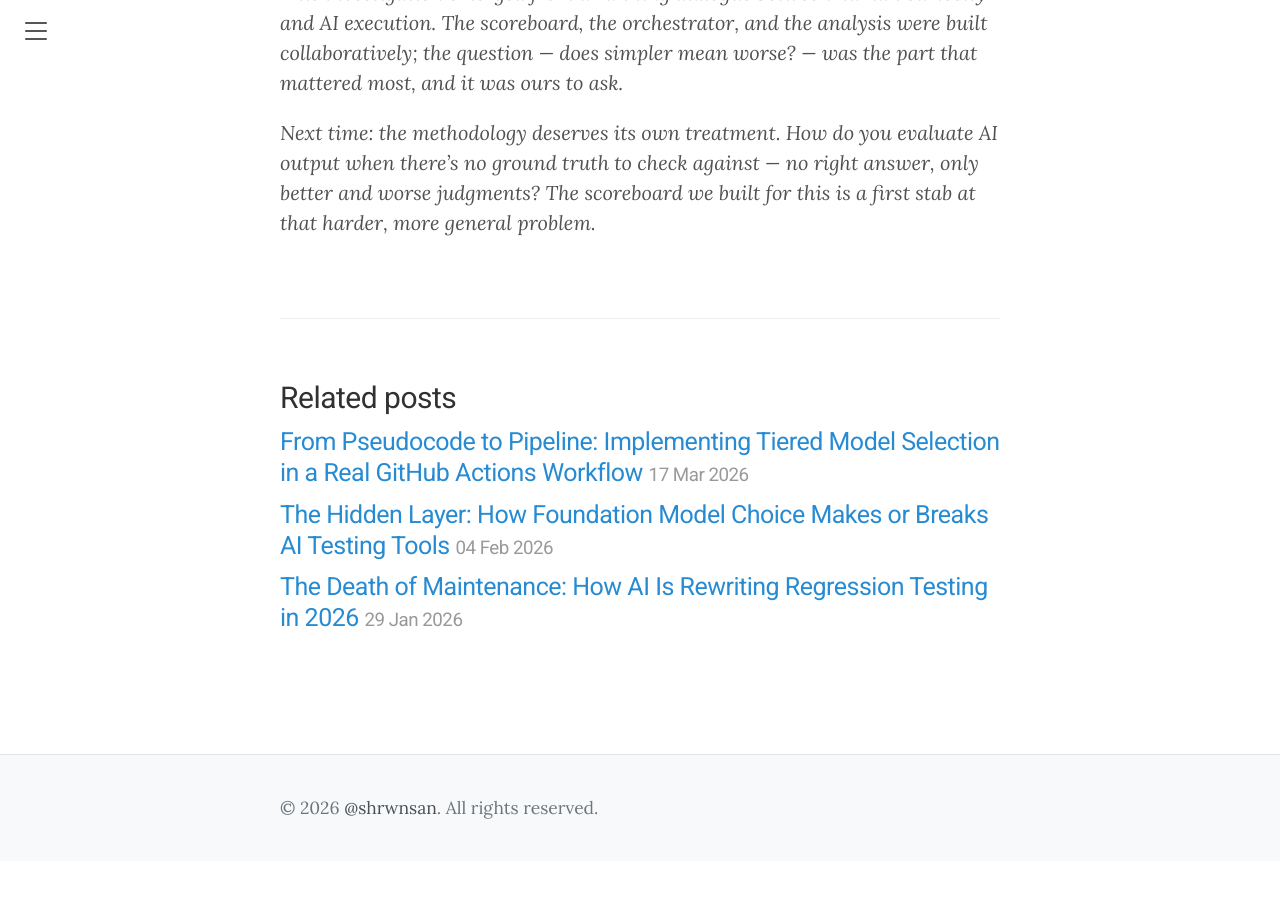
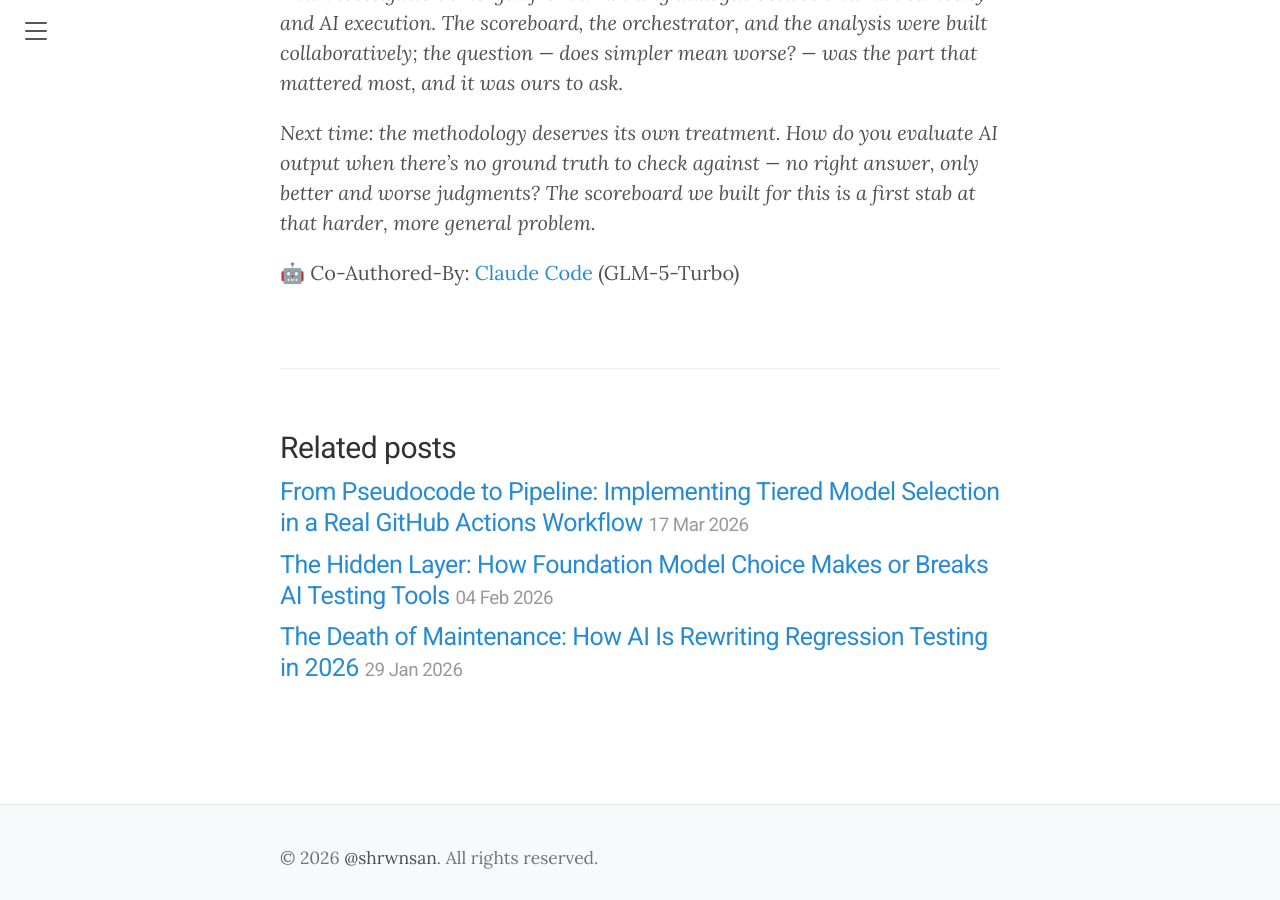
Before and after one commit to shrwnsan/research, a Jekyll site: the page built from _posts/2026-07-21-the-simplification-paradox.md, in a window 1280 px wide and 900 px high, scrolled down 7890 px. Built offline with Jekyll 4.4.1, drawn with Linux system fonts in a browser that asks for light colours; before the commit the page ends 8751 px from its top, so only the background shows below that.

Commit message:
fix: add Co-Authored-By attribution to simplification paradox article (#32)
* fix: add Co-Authored-By attribution to simplification paradox article

Adds 🤖 Co-Authored-By: Claude Code (GLM-5-Turbo) per repo
attribution convention established in earlier posts.

Co-Authored-By: Claude <noreply@anthropic.com>

* fix: correct Claude Code URL to /product/claude-code

Co-Authored-By: Claude <noreply@anthropic.com>

---------

Co-authored-by: Claude <noreply@anthropic.com>

```diff
--- a/_posts/2026-07-21-the-simplification-paradox.md
+++ b/_posts/2026-07-21-the-simplification-paradox.md
@@ -137,3 +137,5 @@ Sometimes the most powerful prompt engineering is deleting the prompt loop entir
 *This investigation emerged from a running dialogue between human curiosity and AI execution. The scoreboard, the orchestrator, and the analysis were built collaboratively; the question — does simpler mean worse? — was the part that mattered most, and it was ours to ask.*
 
 *Next time: the methodology deserves its own treatment. How do you evaluate AI output when there's no ground truth to check against — no right answer, only better and worse judgments? The scoreboard we built for this is a first stab at that harder, more general problem.*
+
+🤖 Co-Authored-By: [Claude Code](https://claude.com/product/claude-code) (GLM-5-Turbo)
```
